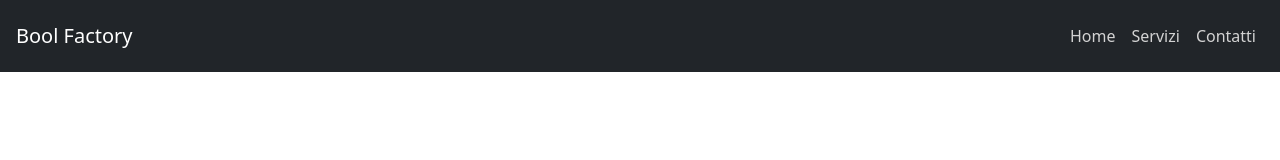
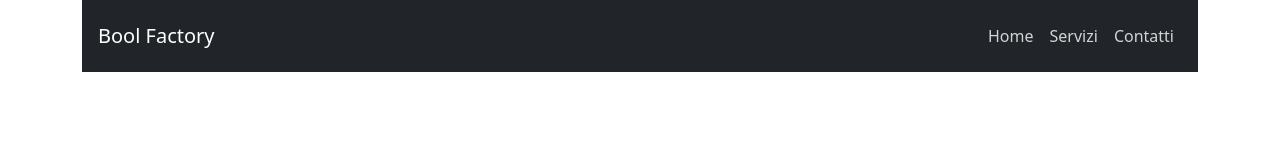
Before and after one commit to PaoloRen/bootstrap-preventivo, a plain HTML site: page index.html in a window 1280 px wide. Drawn offline with nearby package versions, Linux system fonts and the light colour scheme.

Commit message:
added:navbar changes

```diff
--- a/index.html
+++ b/index.html
@@ -11,9 +11,12 @@
     <!--il mio stile css-->
     <link rel="stylesheet" href="style.css">
 </head>
+
+<body>
     <header>
+     <div class="container">
       <nav class="navbar navbar-expand-lg bg-body-tertiary p-0">
-        <div class="container-fluid bg-dark p-3">
+        <div class="container bg-dark p-3">
           <a class="navbar-brand" href="#" style="color: white;">Bool Factory</a>
           <button class="navbar-toggler" type="button" data-bs-toggle="collapse" data-bs-target="#navbarSupportedContent" aria-controls="navbarSupportedContent" aria-expanded="false" aria-label="Toggle navigation">
             <span class="navbar-toggler-icon navbar-dark"></span>
@@ -32,9 +35,11 @@
           </div>
         </div>
       </nav>
+     </div>
     </header>
-<body>
+    <main>
 
+    </main>
 </body>
 
 </html>
```
